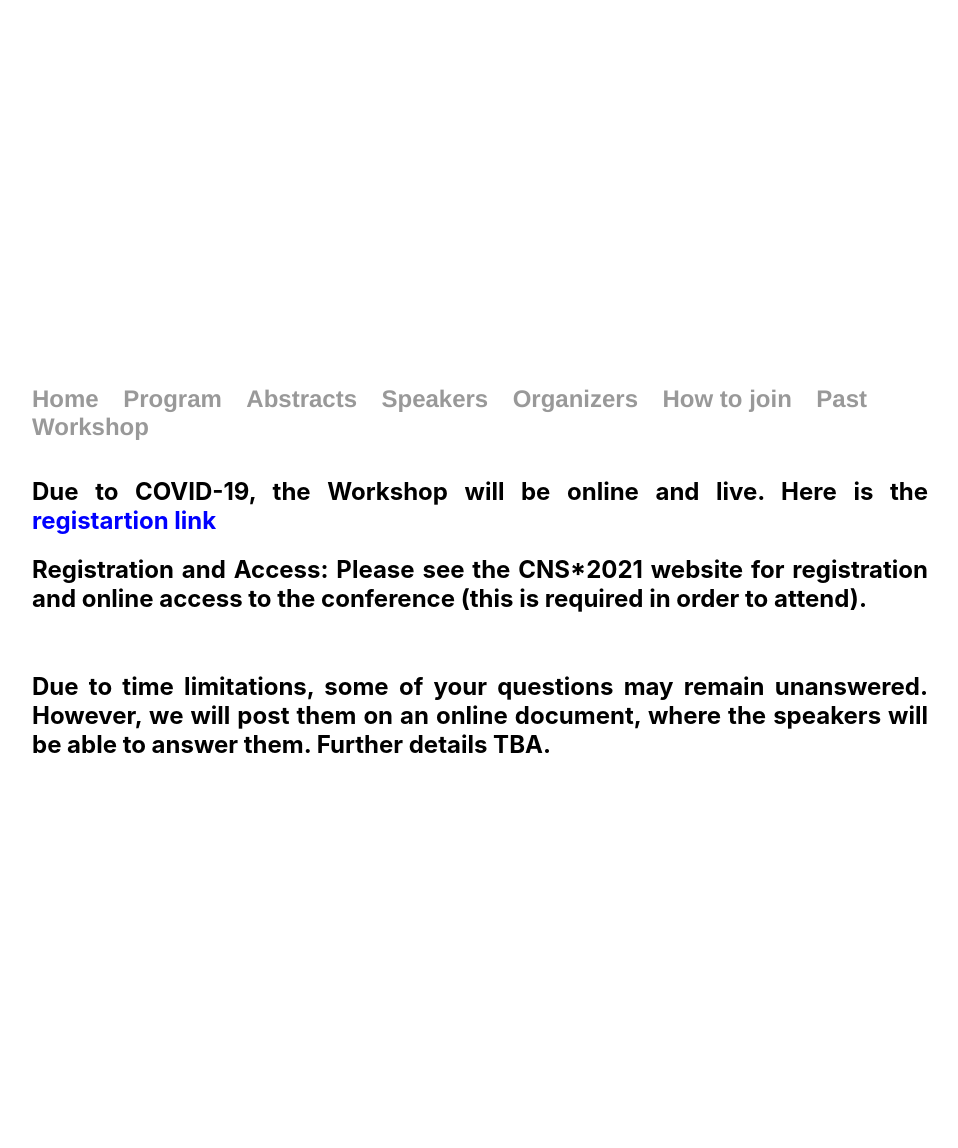
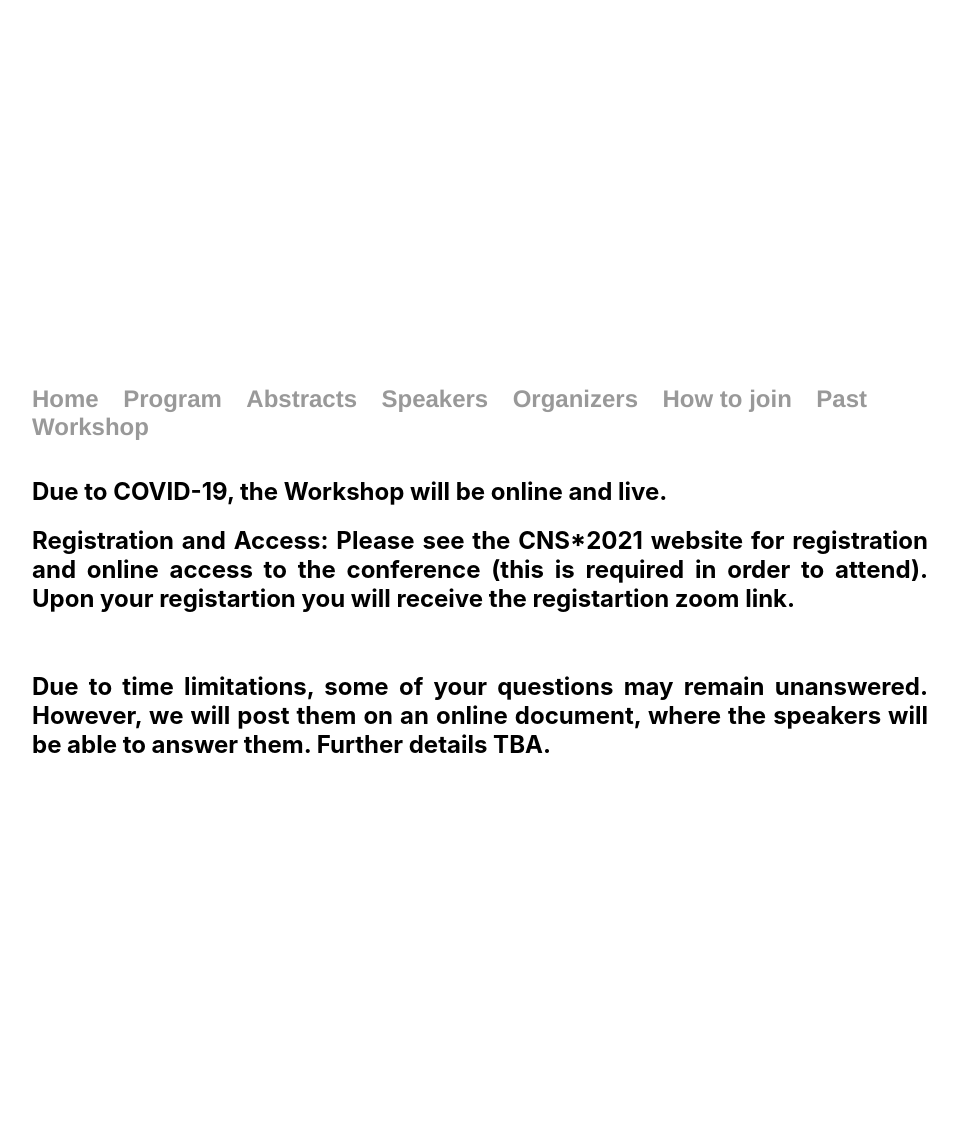
Before and after one commit to spirosChv/ocns2021interneurons, a Jekyll site: the page built from join/index.html, in a window 1280 px wide. Shown: the whole page, without its empty margins (160-1118 px from the left). Built offline with Jekyll 4.4.1, drawn with Linux system fonts in a browser that asks for light colours.

Commit message:
Update index.html

```diff
--- a/join/index.html
+++ b/join/index.html
@@ -5,9 +5,9 @@ title: Join
 
 <div class="blurb">
 
-      <h2 style="fonts-size: 16px"> Due to COVID-19, the Workshop will be online and live. Here is the <a style="color:blue" href="https://us02web.zoom.us/meeting/register/tZAucOGoqDMiHNCFEc_E24FffynqUV1UZRqM">registartion link</a></h2>
+      <h2 style="fonts-size: 16px"> Due to COVID-19, the Workshop will be online and live.</a></h2>
       <h2 style="fonts-size: 16px">Registration and Access: Please see the CNS*2021 website for registration and online access to the conference
-      (this is required in order to attend).</h2>
+      (this is required in order to attend). Upon your registartion you will receive the registartion zoom link. </h2>
       <br> <h2> Due to time limitations, some of your questions may remain unanswered. However,
       we will post them on an online document, where the speakers will be able to answer them. Further details TBA. </h2>
 
```
